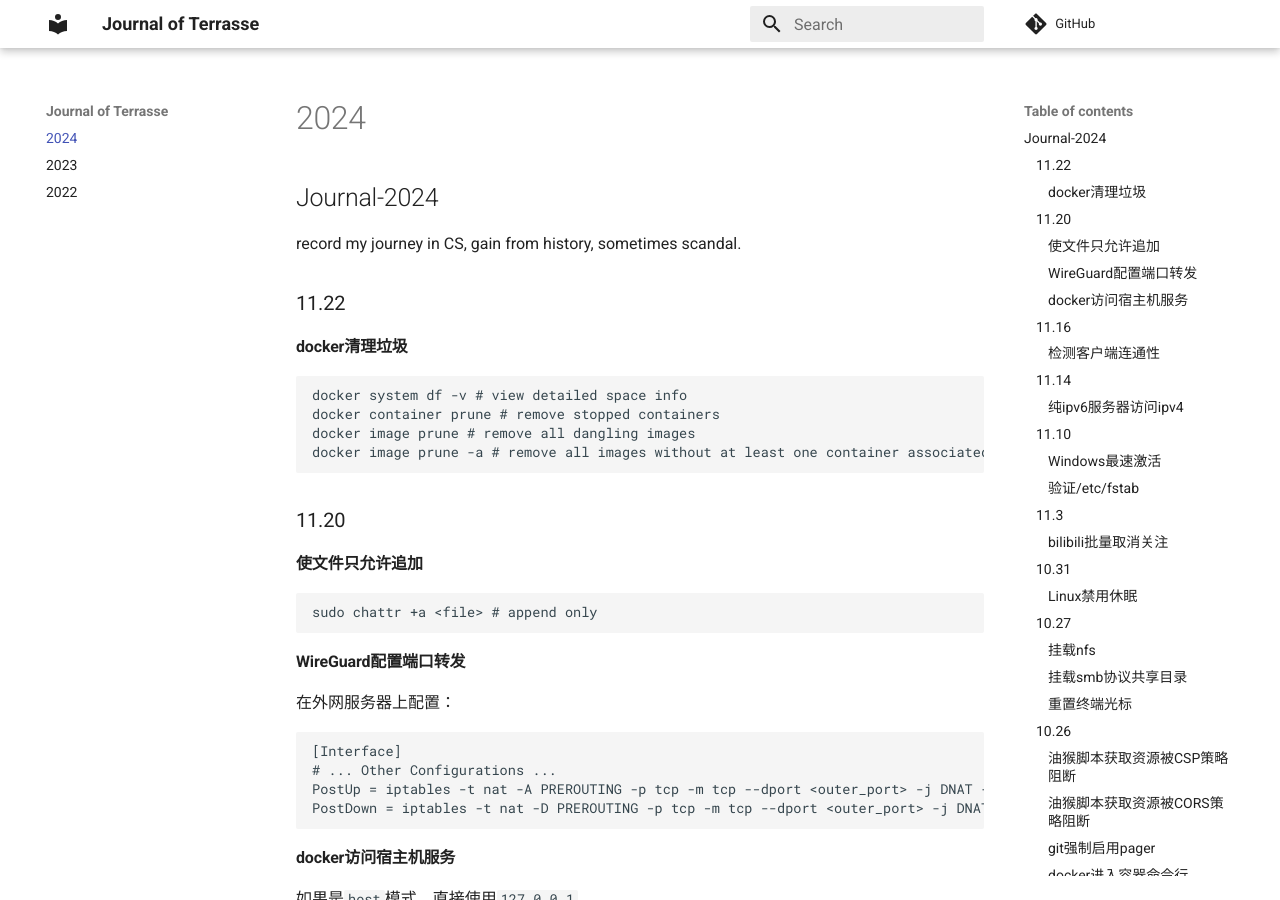
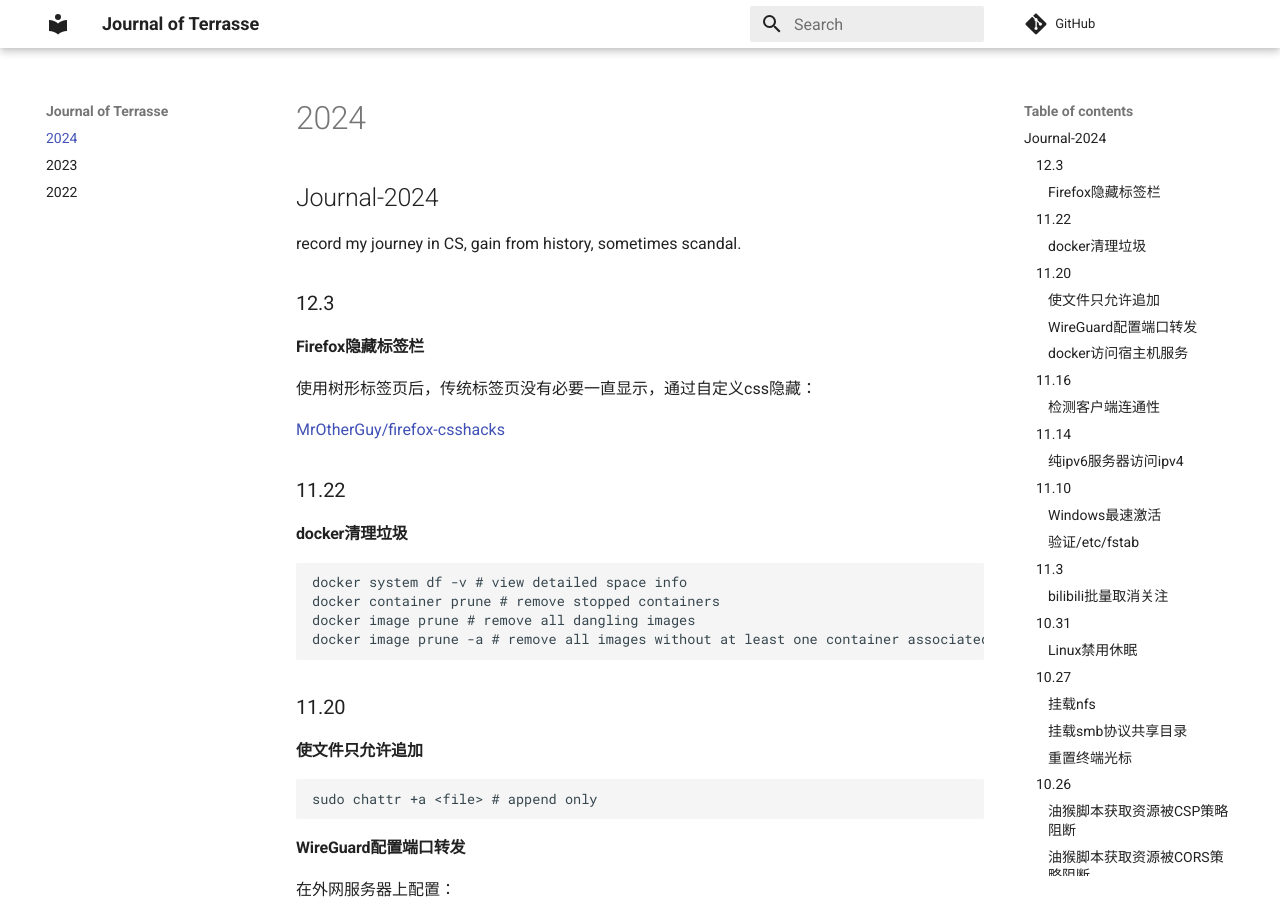
Before and after one commit to Jerry-Terrasse/journal, an MkDocs documentation site: the page built from docs/2024.md, in a window 1280 px wide and 900 px high. Built offline with MkDocs 1.6.1 and Material for MkDocs 9.7.7, drawn with Linux system fonts in a browser that asks for light colours; comment, search, counter and statistics services are not loaded.

Commit message:
update (Tue Dec  3 02:25:51 PM CST 2024)

```diff
--- a/docs/2024.md
+++ b/docs/2024.md
@@ -1,6 +1,14 @@
 ## Journal-2024
 
 record my journey in CS, gain from history, sometimes scandal.
+
+### 12.3
+
+#### Firefox隐藏标签栏
+
+使用树形标签页后，传统标签页没有必要一直显示，通过自定义css隐藏：
+
+[MrOtherGuy/firefox-csshacks](https://github.com/MrOtherGuy/firefox-csshacks/blob/master/chrome/autohide_tabstoolbar_v2.css)
 
 ### 11.22
 
```
